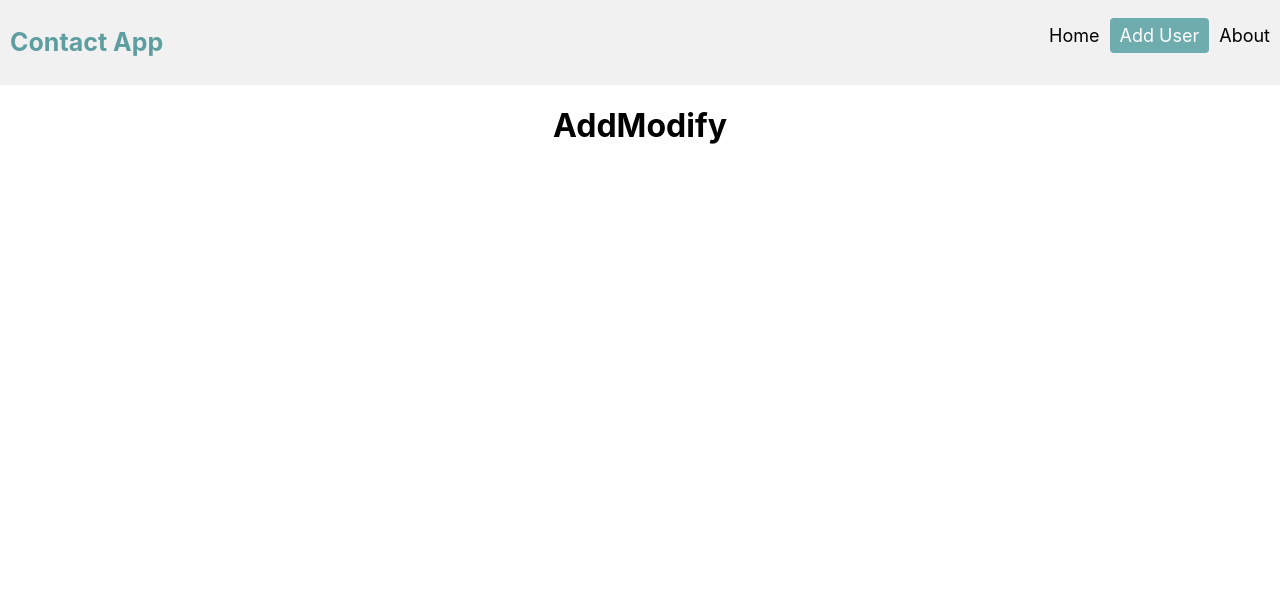
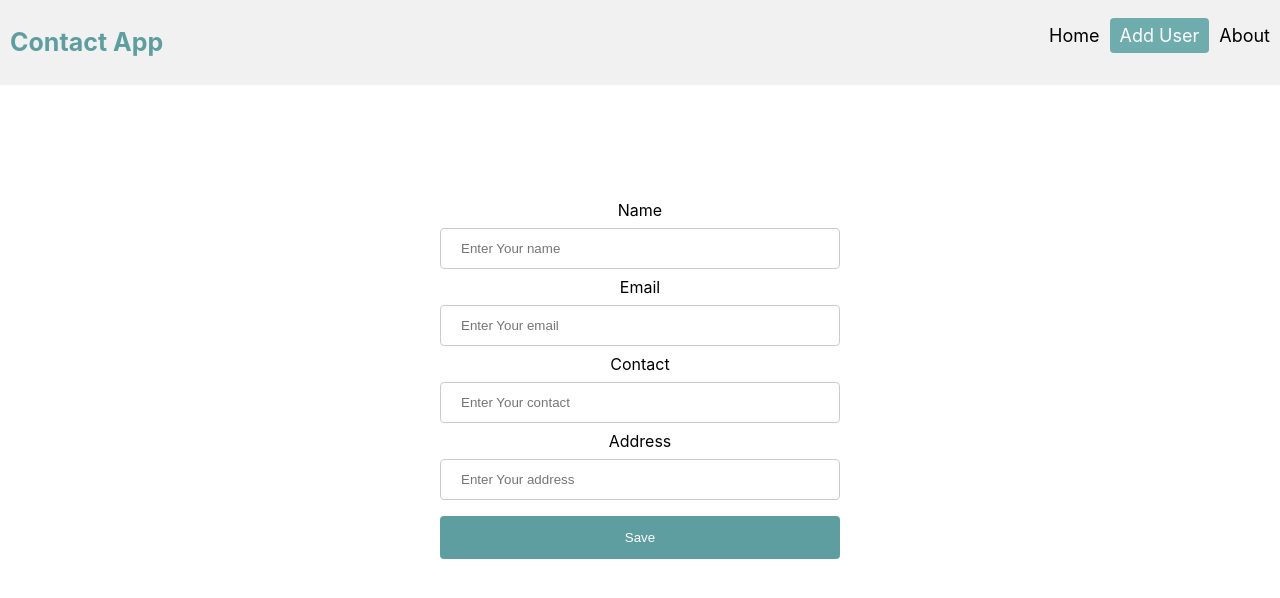
Before and after one commit to almahmudsarker/firebase-real-time-database, a React (Create React App) app: page /add in a window 1280 px wide. Shown: the top 598 px of the page. Built offline with nearby package versions, Linux system fonts and the light colour scheme.

Commit message:
add user done

```diff
--- a/src/firebase.js
+++ b/src/firebase.js
@@ -1,5 +1,5 @@
 import { initializeApp } from "firebase/app";
-import "firebase/firebase-database";
+import { getDatabase } from "firebase/database";
 
 const firebaseConfig = {
   apiKey: "AIzaSyDfWSPQdhrsV3OJY2xzBIRDqVYBtZ7sJOY",
@@ -12,4 +12,6 @@ const firebaseConfig = {
 
 // Initialize Firebase
 const app = initializeApp(firebaseConfig);
-export default app.database().ref();
+const database = getDatabase(app);
+
+export default database;
--- /dev/null
+++ b/src/pages/AddModify.css
@@ -0,0 +1,27 @@
+input[type='text'],
+input[type='number'],
+input[type='email'],
+select {
+    width: 100%;
+    padding: 12px 20px;
+    margin: 8px 0;
+    display: inline-block;
+    border: 1px solid #ccc;
+    border-radius: 4px;
+    box-sizing: border-box;
+}
+
+input[type='submit'] {
+    width: 100%;
+    background-color: cadetblue;
+    color: white;
+    padding: 14px 20px;
+    margin: 8px 0;
+    border: none;
+    border-radius: 4px;
+    cursor: pointer;
+}
+
+input[type='submit']:hover {
+    background-color: rgb(110, 172, 174);
+}
--- a/src/pages/AddModify.js
+++ b/src/pages/AddModify.js
@@ -1,9 +1,111 @@
-import React from "react";
+import React, { useEffect, useState } from "react";
+import { useNavigate } from "react-router-dom";
+import { toast } from "react-toastify";
+import { ref, push, set, get, remove } from "firebase/database";
+import "./AddModify.css";
+import App from "../firebase";
+
+const initialState = {
+  name: "",
+  email: "",
+  contact: "",
+  address: "",
+};
 
 const AddModify = () => {
+  const [state, setState] = useState(initialState);
+  const navigate = useNavigate();
+  const { name, email, contact, address } = state;
+
+  const handleInputChange = (e) => {
+    const { name, value } = e.target;
+    setState({ ...state, [name]: value });
+  };
+
+  const handleSubmit = (e) => {
+    e.preventDefault();
+    const databaseRef = ref(App, "contacts");
+
+    if (!state.name || !state.email || !state.contact || !state.address) {
+      toast.error("Please provide a value for all fields");
+    } else {
+      push(databaseRef, state, (error) => {
+        if (error) {
+          toast.error(error.message);
+        } else {
+          toast.success("Contact added successfully");
+          setState(initialState);
+          navigate("/");
+        }
+      });
+    }
+  };
+
+  // useEffect(() => {
+  //   // If you need to load and edit an existing contact, you can do so here.
+  //   // For example, if you want to edit a contact with a specific key, you can retrieve it and update the state.
+  //   // const contactKey = 'YOUR_CONTACT_KEY';
+  //   // const contactRef = ref(App, `contacts/${contactKey}`);
+  //   // get(contactRef).then((snapshot) => {
+  //   //   if (snapshot.exists()) {
+  //   //     setState(snapshot.val());
+  //   //   } else {
+  //   //     console.error('Contact not found');
+  //   //     // Handle error or navigate to an error page.
+  //   //   }
+  //   // });
+  // }, []);
+
   return (
-    <div>
-      <h1>AddModify</h1>
+    <div style={{ marginTop: "100px" }}>
+      <form
+        style={{
+          margin: "auto",
+          padding: "15px",
+          maxWidth: "400px",
+          alignContent: "center",
+        }}
+        onSubmit={handleSubmit}
+      >
+        <label htmlFor="name">Name</label>
+        <input
+          type="text"
+          name="name"
+          id="name"
+          value={name}
+          onChange={handleInputChange}
+          placeholder="Enter Your name"
+        />
+        <label htmlFor="email">Email</label>
+        <input
+          type="email"
+          name="email"
+          id="email"
+          value={email}
+          onChange={handleInputChange}
+          placeholder="Enter Your email"
+        />
+        <label htmlFor="contact">Contact</label>
+        <input
+          type="number"
+          name="contact"
+          id="contact"
+          value={contact}
+          onChange={handleInputChange}
+          placeholder="Enter Your contact"
+        />
+        <label htmlFor="address">Address</label>
+        <input
+          type="text"
+          name="address"
+          id="address"
+          value={address}
+          onChange={handleInputChange}
+          placeholder="Enter Your address"
+        />
+
+        <input type="submit" value="Save" />
+      </form>
     </div>
   );
 };
```
